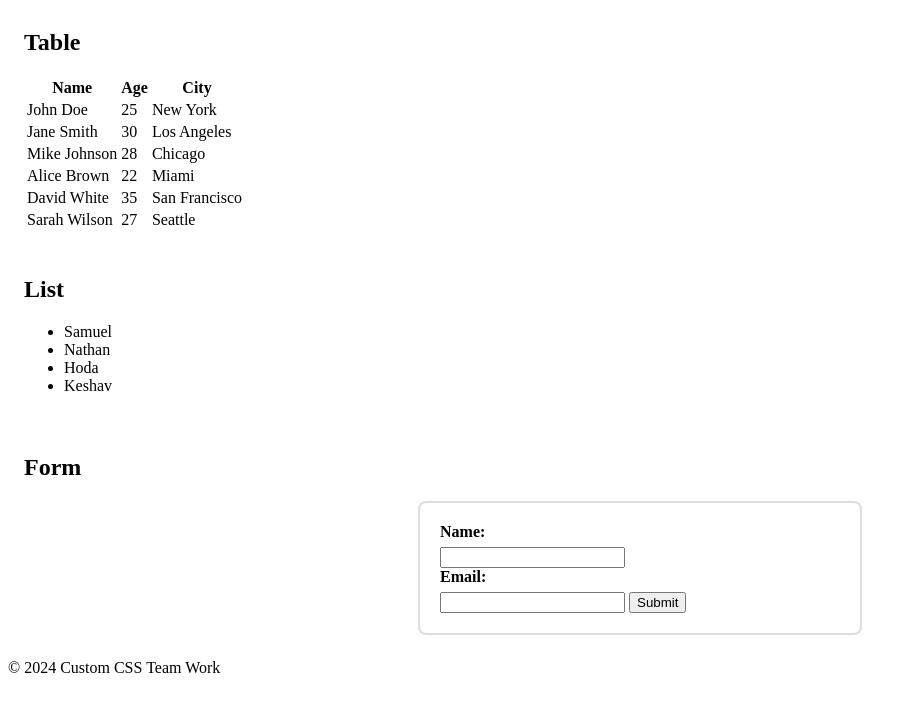
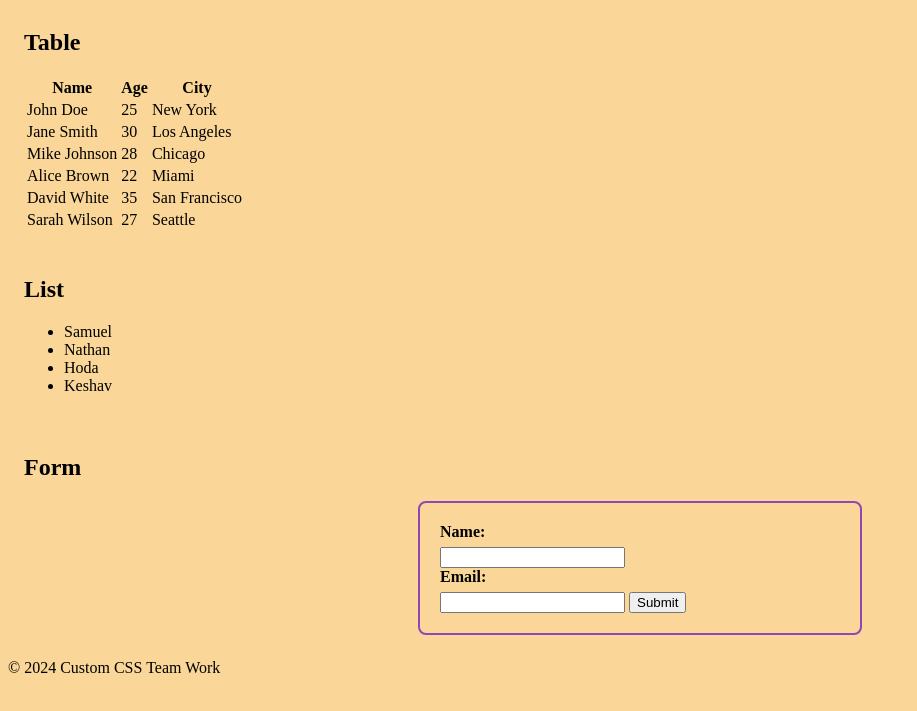
Before and after one commit to tesf0053/Custom-CSS-Framework, a plain HTML site: page index.html in a window 1280 px wide. Shown: the part 79-790 px from the top of the page, without its empty margins (0-917 px from the left). Drawn offline with Linux system fonts and the light colour scheme.

Commit message:
Add colors

```diff
--- a/src/_form.scss
+++ b/src/_form.scss
@@ -1,9 +1,10 @@
 /* _form.scss */
+@use 'utilities';
 
 .form-style {
     max-width: 400px;
     margin: 0 auto;
-    border: 2px solid #ddd;
+    border: 2px solid utilities.$secondary-color;
     padding: 20px;
     border-radius: 8px;
   }
--- a/src/_utilities.scss
+++ b/src/_utilities.scss
@@ -1,4 +1,8 @@
 /* _utilities.scss */
+
+$primary-color: #fad698;
+$secondary-color:#9245b5;
+
 
 .sec-1{
     margin: 8px;
--- a/src/main.scss
+++ b/src/main.scss
@@ -1,2 +1,7 @@
 @use 'form';
 @use 'utilities';
+
+
+body{
+    background-color: utilities.$primary-color;
+}
```
Also changed, not shown: css/main.css, 1 other file.
